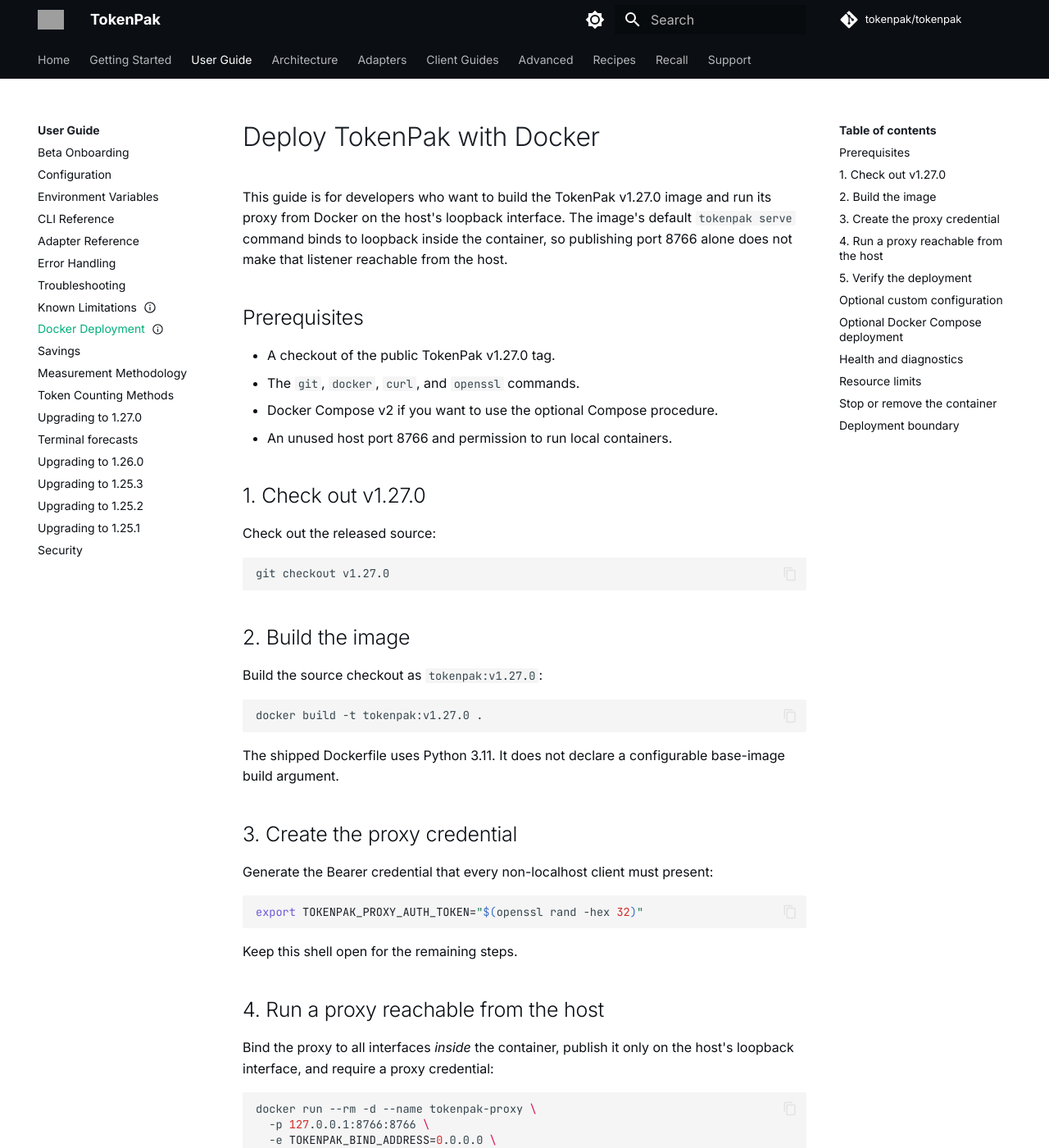
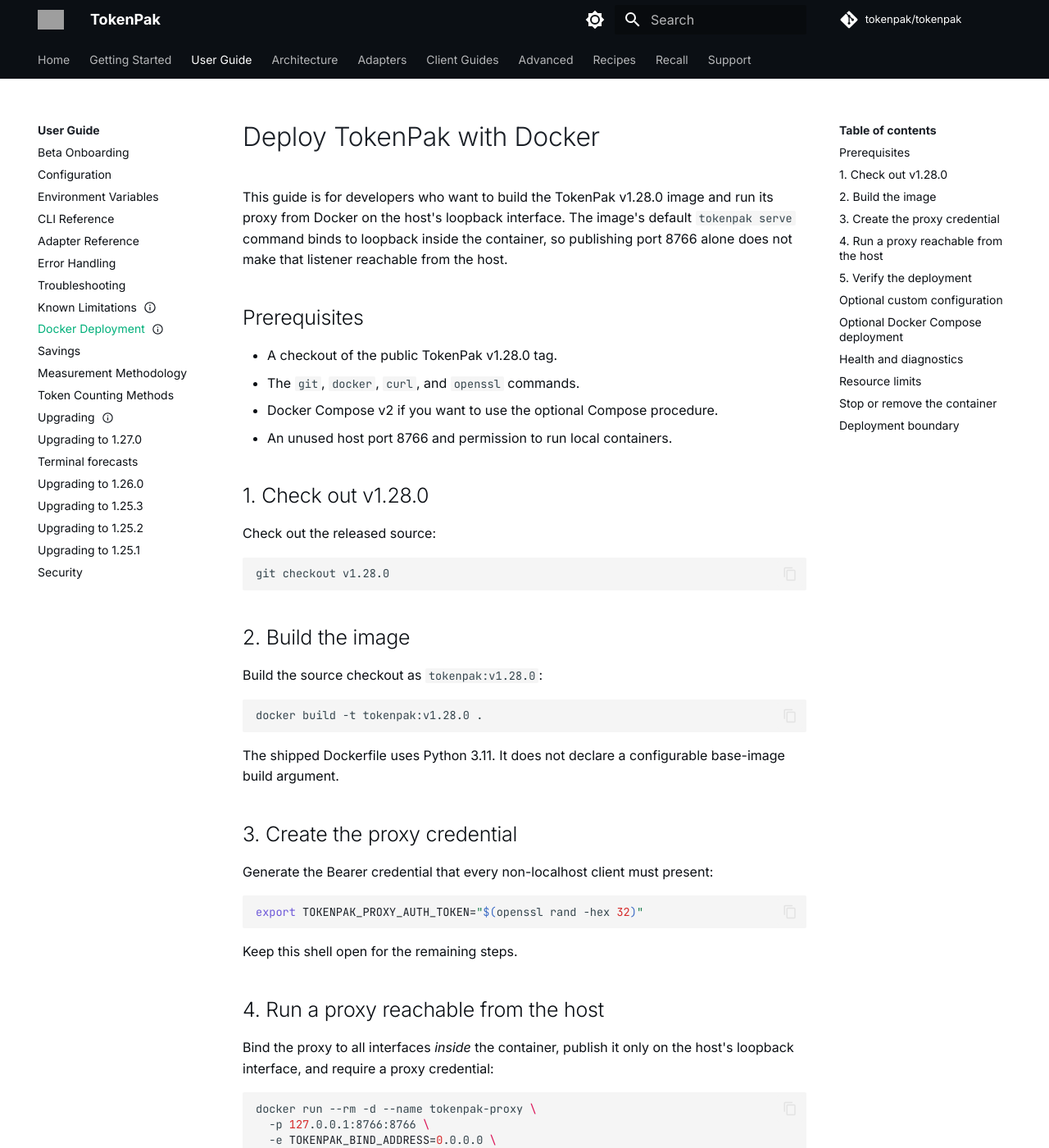
Before and after one commit to tokenpak/docs, an MkDocs documentation site: the page built from docs/DOCKER.md, in a window 1280 px wide and 1400 px high. Shown: the whole window at 82% size. Built offline with MkDocs 1.6.1 and Material for MkDocs 9.7.7, drawn with Linux system fonts in a browser that asks for light colours; comment, search, counter and statistics services are not loaded; some of the changed text lies outside the part shown; grey boxes are pictures that could not be loaded.

````diff
--- a/docs/DOCKER.md
+++ b/docs/DOCKER.md
@@ -2,38 +2,38 @@
 title: Deploy TokenPak with Docker
 rung: 2
 audience: Developers deploying the source-built TokenPak container image.
-updated: 2026-08-20
+updated: 2026-09-12
 status: current
 ---
 
 # Deploy TokenPak with Docker
 
-This guide is for developers who want to build the TokenPak v1.27.0 image and
+This guide is for developers who want to build the TokenPak v1.28.0 image and
 run its proxy from Docker on the host's loopback interface. The image's default
 `tokenpak serve` command binds to loopback inside the container, so publishing
 port 8766 alone does not make that listener reachable from the host.
 
 ## Prerequisites
 
-- A checkout of the public TokenPak v1.27.0 tag.
+- A checkout of the public TokenPak v1.28.0 tag.
 - The `git`, `docker`, `curl`, and `openssl` commands.
 - Docker Compose v2 if you want to use the optional Compose procedure.
 - An unused host port 8766 and permission to run local containers.
 
-## 1. Check out v1.27.0
+## 1. Check out v1.28.0
 
 Check out the released source:
 
 ```bash
-git checkout v1.27.0
+git checkout v1.28.0
 ```
 
 ## 2. Build the image
 
-Build the source checkout as `tokenpak:v1.27.0`:
+Build the source checkout as `tokenpak:v1.28.0`:
 
 ```bash
-docker build -t tokenpak:v1.27.0 .
+docker build -t tokenpak:v1.28.0 .
 ```
 
 The shipped Dockerfile uses Python 3.11. It does not declare a configurable
@@ -59,7 +59,7 @@ docker run --rm -d --name tokenpak-proxy \
   -p 127.0.0.1:8766:8766 \
   -e TOKENPAK_BIND_ADDRESS=0.0.0.0 \
   -e TOKENPAK_PROXY_AUTH_TOKEN="$TOKENPAK_PROXY_AUTH_TOKEN" \
-  tokenpak:v1.27.0 python -m tokenpak.proxy.server
+  tokenpak:v1.28.0 python -m tokenpak.proxy.server
 ```
 
 The host-side loopback publish keeps the service off the LAN. Docker bridge
@@ -76,7 +76,7 @@ curl -H "Authorization: Bearer $TOKENPAK_PROXY_AUTH_TOKEN" \
 ```
 
 The deployment is ready when the response includes `"status": "ok"` and
-`"version": "1.27.0"`.
+`"version": "1.28.0"`.
 
 ## Optional custom configuration
 
@@ -95,7 +95,7 @@ docker run --rm -d --name tokenpak-proxy \
   -e TOKENPAK_PROXY_AUTH_TOKEN="$TOKENPAK_PROXY_AUTH_TOKEN" \
   -e TOKENPAK_CONFIG=/app/config/config.yaml \
   -v "$PWD/config/config.yaml:/app/config/config.yaml:ro" \
-  tokenpak:v1.27.0 python -m tokenpak.proxy.server
+  tokenpak:v1.28.0 python -m tokenpak.proxy.server
 ```
 
 Proxy authentication and provider authentication are separate. The
@@ -105,7 +105,7 @@ separately through the client or the proxy's provider credential settings.
 
 ## Optional Docker Compose deployment
 
-The repository's v1.27.0 `docker-compose.yml` is not an out-of-the-box
+The repository's v1.28.0 `docker-compose.yml` is not an out-of-the-box
 host-facing deployment recipe: it retains the container-loopback entrypoint
 and requires `./config/config.yaml`. Do not use that file unchanged for host
 access.
@@ -115,7 +115,7 @@ For a minimal host-loopback deployment, save this as `compose.host.yml`:
 ```yaml
 services:
   tokenpak:
-    image: tokenpak:v1.27.0
+    image: tokenpak:v1.28.0
     container_name: tokenpak-proxy
     command: ["python", "-m", "tokenpak.proxy.server"]
     ports:
@@ -174,7 +174,7 @@ docker run --rm -d --name tokenpak-proxy \
   -p 127.0.0.1:8766:8766 \
   -e TOKENPAK_BIND_ADDRESS=0.0.0.0 \
   -e TOKENPAK_PROXY_AUTH_TOKEN="$TOKENPAK_PROXY_AUTH_TOKEN" \
-  tokenpak:v1.27.0 python -m tokenpak.proxy.server
+  tokenpak:v1.28.0 python -m tokenpak.proxy.server
 ```
 
 ## Stop or remove the container
@@ -197,7 +197,7 @@ docker compose -f compose.host.yml down
 Kubernetes, public reverse proxies, and cloud container services require the
 same two controls: a non-loopback bind inside the container and a configured
 `TOKENPAK_PROXY_AUTH_TOKEN` presented by every non-localhost client. TokenPak
-v1.27.0 does not ship a separately verified Kubernetes or cloud-service
+v1.28.0 does not ship a separately verified Kubernetes or cloud-service
 manifest, so this guide does not present those platform-specific snippets as
 copy-paste deployment recipes.
 
--- a/mkdocs.yml
+++ b/mkdocs.yml
@@ -60,6 +60,7 @@ nav:
     - Savings: SAVINGS.md
     - Measurement Methodology: measurement-methodology.md
     - Token Counting Methods: token-counting-methods.md
+    - Upgrading: upgrading.md
     - Upgrading to 1.27.0: upgrading-1.27.0.md
     - Terminal forecasts: companion-session-forecast.md
     - Upgrading to 1.26.0: upgrading-1.26.0.md
````
Also changed, not shown: docs/KNOWN_LIMITATIONS.md (+2 -2 lines), docs/QUICKSTART.md (+2 -2 lines), docs/api-reference.md (+15 -8 lines), docs/index.md (+5 -5 lines), docs/upgrading.md (added, +71 -0 lines).
